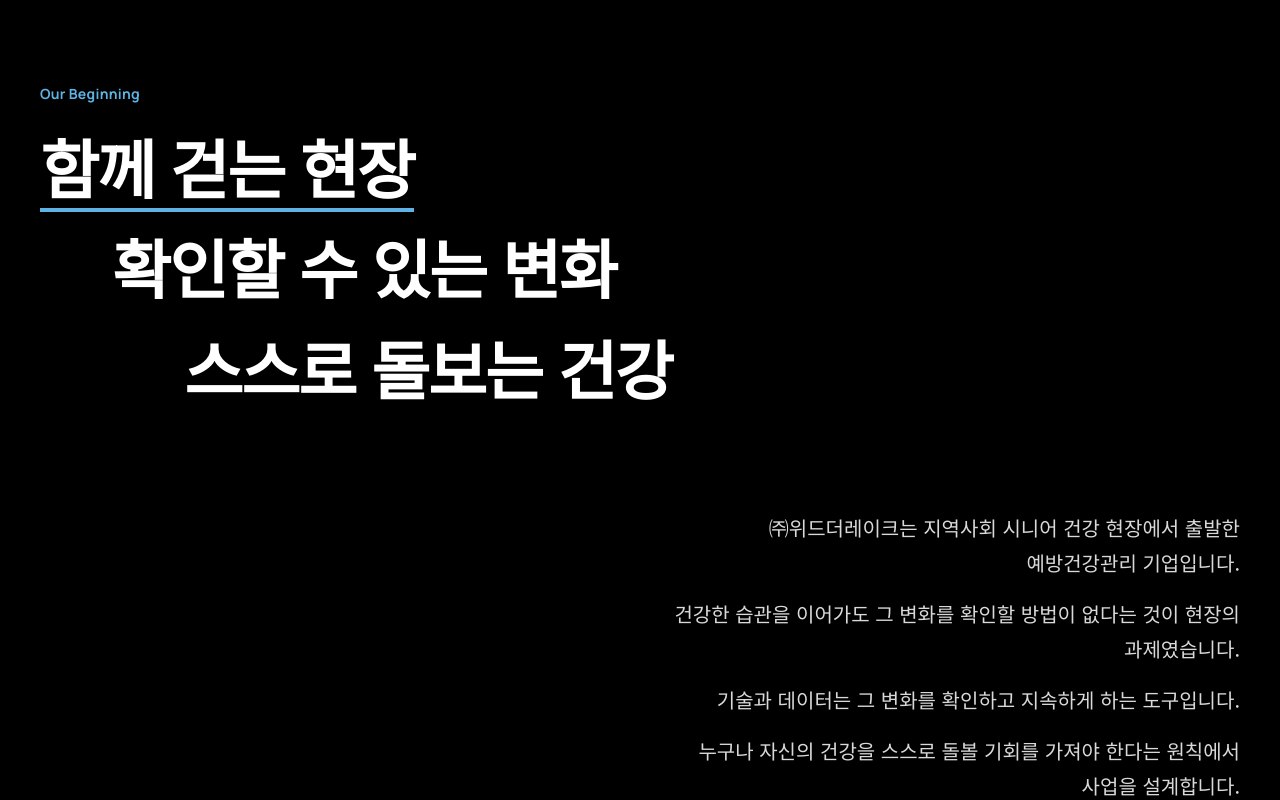
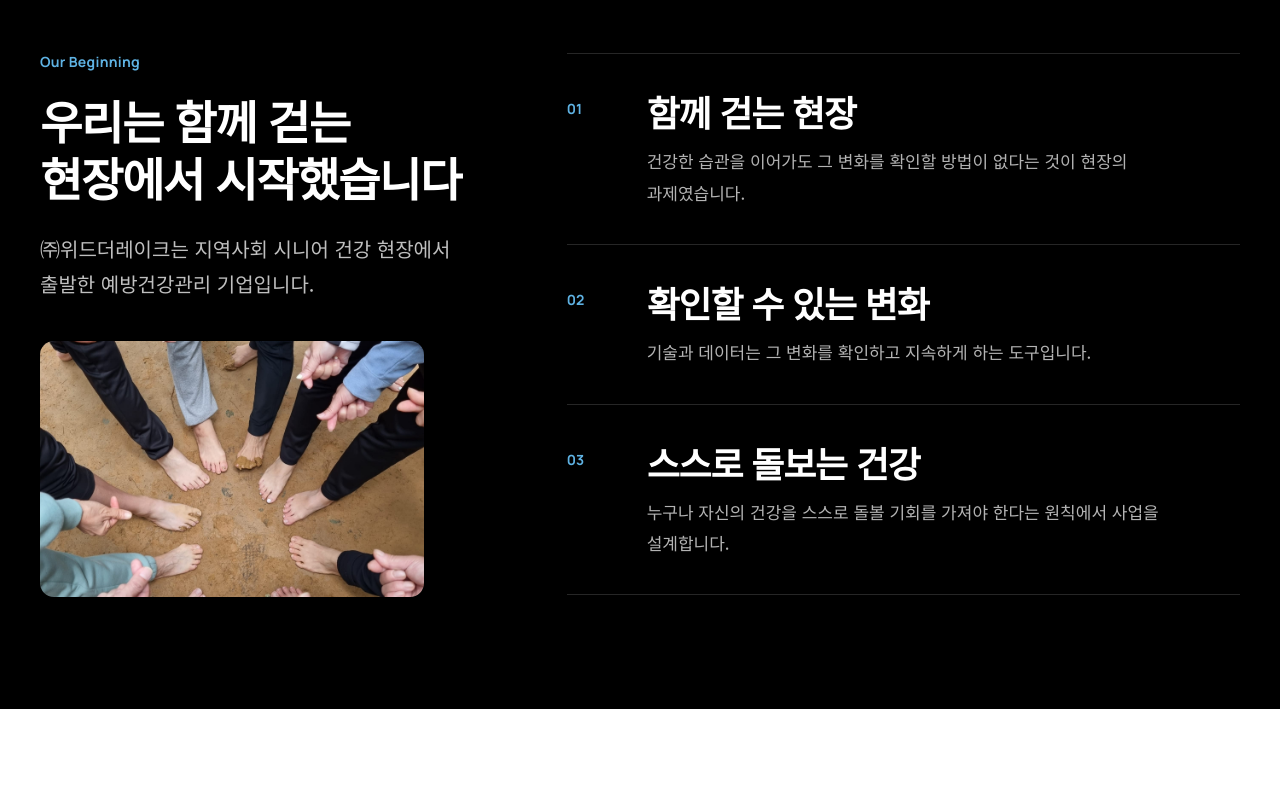
Before and after one commit to hsk9867-ai/withthelake-website, a Next.js app: page / in a window 1280 px wide. Shown: the part 860-1660 px from the top of the page. Built offline with nearby package versions, Linux system fonts and the light colour scheme; no server answers; a web font is replaced by a local one.

Commit message:
Home: redesign Our Beginning as headline + photo and numbered 3-step list
Co-Authored-By: Claude Fable 5.1 <noreply@anthropic.com>

```diff
--- a/src/components/home/Beginning.tsx
+++ b/src/components/home/Beginning.tsx
@@ -1,45 +1,74 @@
+import Image from "next/image";
 import Reveal from "@/components/Reveal";
 
 /**
- * 블랙 타이포 섹션 (기획서 02 OUR BEGINNING) — 스크롤 연동 없이 고정.
- * 큰 세 줄이 계단식으로 놓이고, 우측 하단에 기획서 원고 네 문장을 둡니다.
+ * 블랙 섹션 (기획서 02 OUR BEGINNING).
+ * 좌: 문장형 헤드라인 + 소개 문장 + 현장 사진 / 우: 세 키워드를 원고 문장과 짝지은 3단계 목록.
+ * 기획서 원고 네 문장은 그대로 쓰고 배치만 재구성했습니다.
  */
-const LINES = ["함께 걷는 현장", "확인할 수 있는 변화", "스스로 돌보는 건강"];
-
-const COPY = [
-  "㈜위드더레이크는 지역사회 시니어 건강 현장에서 출발한 예방건강관리 기업입니다.",
-  "건강한 습관을 이어가도 그 변화를 확인할 방법이 없다는 것이 현장의 과제였습니다.",
-  "기술과 데이터는 그 변화를 확인하고 지속하게 하는 도구입니다.",
-  "누구나 자신의 건강을 스스로 돌볼 기회를 가져야 한다는 원칙에서 사업을 설계합니다.",
+const STEPS = [
+  {
+    no: "01",
+    title: "함께 걷는 현장",
+    body: "건강한 습관을 이어가도 그 변화를 확인할 방법이 없다는 것이 현장의 과제였습니다.",
+  },
+  {
+    no: "02",
+    title: "확인할 수 있는 변화",
+    body: "기술과 데이터는 그 변화를 확인하고 지속하게 하는 도구입니다.",
+  },
+  {
+    no: "03",
+    title: "스스로 돌보는 건강",
+    body: "누구나 자신의 건강을 스스로 돌볼 기회를 가져야 한다는 원칙에서 사업을 설계합니다.",
+  },
 ];
 
 export default function Beginning() {
   return (
     <section className="bg-black text-white" aria-label="우리의 시작">
-      <div className="mx-auto w-full max-w-[1400px] px-5 py-24 sm:px-8 md:px-10 md:py-36">
-        <Reveal>
-          <p className="eyebrow text-accent">Our Beginning</p>
-          <h2 className="sr-only">우리는 함께 걷는 현장에서 시작했습니다.</h2>
-          <ul className="mt-6 space-y-3 md:space-y-4">
-            {LINES.map((line, i) => (
-              <li key={line} className="t-display" style={{ paddingLeft: `${i * 6}%` }}>
-                <span className={`inline-block border-b-4 pb-1 ${i === 0 ? "border-accent" : "border-transparent"}`}>
-                  {line}
-                </span>
-              </li>
+      <div className="mx-auto w-full max-w-[1400px] px-5 py-20 sm:px-8 md:px-10 md:py-28">
+        <div className="grid gap-12 md:grid-cols-12 md:gap-x-12 lg:gap-x-16">
+          {/* 좌: 헤드라인 + 소개 + 사진 */}
+          <Reveal className="md:col-span-5">
+            <p className="eyebrow text-accent">Our Beginning</p>
+            <h2 className="t-h1 mt-5 text-white">
+              우리는 함께 걷는
+              <br />
+              현장에서 시작했습니다
+            </h2>
+            <p className="t-lead mt-6 max-w-md text-white/75">
+              ㈜위드더레이크는 지역사회 시니어 건강 현장에서 출발한 예방건강관리 기업입니다.
+            </p>
+            <div className="relative mt-8 aspect-[3/2] max-w-sm overflow-hidden rounded-[14px] md:mt-10">
+              <Image
+                src="/assets/activities/barefoot-3.jpg"
+                alt="맨발걷기 프로그램 참가자들이 둥글게 모여 발을 맞댄 모습"
+                fill
+                sizes="(min-width:768px) 384px, 100vw"
+                className="object-cover"
+              />
+            </div>
+          </Reveal>
+
+          {/* 우: 3단계 목록 */}
+          <ol className="md:col-span-7 md:self-center">
+            {STEPS.map((s, i) => (
+              <Reveal as="li" key={s.no} delay={120 + i * 120} className="border-t border-white/15 py-7 md:py-9">
+                <div className="grid gap-4 sm:grid-cols-[3.5rem_1fr] sm:gap-6">
+                  <span className="t-meta pt-2 font-bold text-accent">{s.no}</span>
+                  <div>
+                    <p className="text-[clamp(26px,2.8vw,38px)] font-extrabold leading-[1.2] tracking-[-0.03em] text-white">
+                      {s.title}
+                    </p>
+                    <p className="t-body-lg mt-3 max-w-xl text-white/70">{s.body}</p>
+                  </div>
+                </div>
+              </Reveal>
             ))}
-          </ul>
-        </Reveal>
-
-        <Reveal delay={150} className="mt-16 ml-auto max-w-xl md:mt-24 md:text-right">
-          <ul className="space-y-4">
-            {COPY.map((c) => (
-              <li key={c} className="t-lead text-white/85">
-                {c}
-              </li>
-            ))}
-          </ul>
-        </Reveal>
+            <li aria-hidden className="border-t border-white/15" />
+          </ol>
+        </div>
       </div>
     </section>
   );
```
